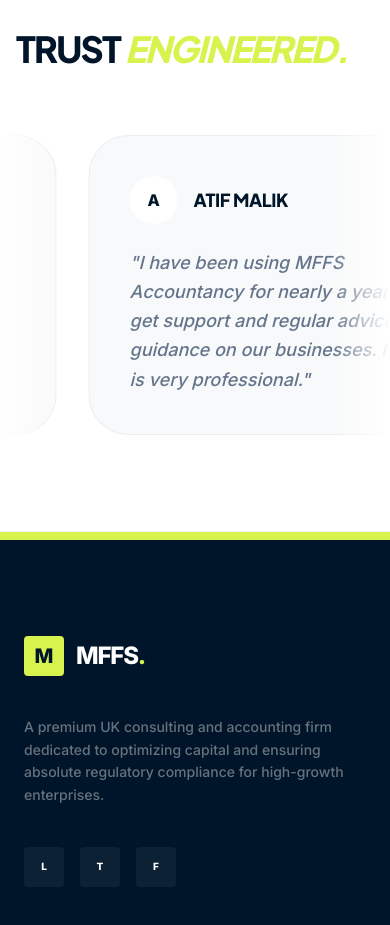
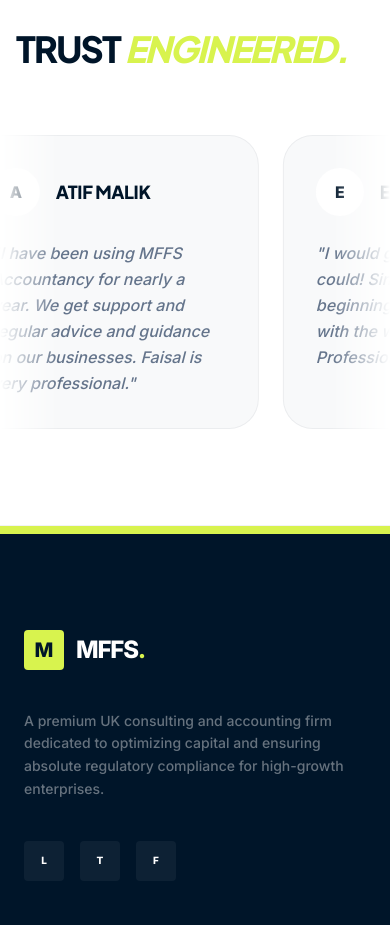
Before and after one commit to fuzaildev-ai/MFFS-Accountancy, a React (Create React App) app: page /legal/privacy in a window 390 px wide. Shown: the part 2583-3508 px from the top of the page. Built offline with nearby package versions, Linux system fonts and the light colour scheme; no server answers.

Commit message:
Fixed mobile responsiveness for LogoCloud and added pause-on-hover to Testimonials

```diff
--- a/src/components/LogoCloud.jsx
+++ b/src/components/LogoCloud.jsx
@@ -2,17 +2,17 @@
 
 export default function LogoCloud() {
   const auditFirms = [
-    { name: "Deloitte", icon: <span className="font-black text-4xl" style={{ color: "#86bc25" }}>Deloitte.</span> },
-    { name: "PwC", icon: <span className="font-black text-4xl" style={{ color: "#e0301e" }}>pwc</span> },
-    { name: "EY", icon: <span className="font-black text-4xl bg-[#ffe600] text-black px-2 py-1 leading-none">EY</span> },
-    { name: "KPMG", icon: <span className="font-black text-4xl" style={{ color: "#00338d" }}>KPMG</span> },
-    { name: "BDO", icon: <span className="font-black text-4xl" style={{ color: "#ed1a3b" }}>BDO</span> },
-    { name: "Grant Thornton", icon: <span className="font-bold text-3xl" style={{ color: "#4a2e8e" }}>Grant Thornton</span> },
-    { name: "RSM", icon: <span className="font-black text-4xl" style={{ color: "#00a3e0" }}>RSM</span> }
+    { name: "Deloitte", icon: <span className="font-black text-[10px] sm:text-lg md:text-3xl lg:text-4xl" style={{ color: "#86bc25" }}>Deloitte.</span> },
+    { name: "PwC", icon: <span className="font-black text-[10px] sm:text-lg md:text-3xl lg:text-4xl" style={{ color: "#e0301e" }}>pwc</span> },
+    { name: "EY", icon: <span className="font-black text-[10px] sm:text-lg md:text-3xl lg:text-4xl bg-[#ffe600] text-black px-1 md:px-2 py-0.5 md:py-1 leading-none">EY</span> },
+    { name: "KPMG", icon: <span className="font-black text-[10px] sm:text-lg md:text-3xl lg:text-4xl" style={{ color: "#00338d" }}>KPMG</span> },
+    { name: "BDO", icon: <span className="font-black text-[10px] sm:text-lg md:text-3xl lg:text-4xl" style={{ color: "#ed1a3b" }}>BDO</span> },
+    { name: "Grant Thornton", icon: <span className="font-bold text-[8px] sm:text-sm md:text-2xl lg:text-3xl text-center leading-tight whitespace-normal" style={{ color: "#4a2e8e" }}>Grant Thornton</span> },
+    { name: "RSM", icon: <span className="font-black text-[10px] sm:text-lg md:text-3xl lg:text-4xl" style={{ color: "#00a3e0" }}>RSM</span> }
   ];
 
   const logos = auditFirms.map((firm, i) => (
-    <div key={i} className="flex-shrink-0 w-[250px] flex items-center justify-center px-6 transition-all duration-500 hover:scale-110">
+    <div key={i} className="flex-shrink-0 w-[90px] sm:w-[120px] md:w-[200px] lg:w-[250px] flex items-center justify-center px-1 sm:px-4 md:px-6 transition-all duration-500 hover:scale-110">
        {firm.icon}
     </div>
   ));
--- a/src/components/Testimonials.jsx
+++ b/src/components/Testimonials.jsx
@@ -1,10 +1,9 @@
 import React from 'react';
-import { motion } from 'framer-motion';
 
 const TestimonialCard = ({ name, comment, company, initial }) => (
-  <div className="flex-shrink-0 w-[400px] whitespace-normal bg-brand-light p-10 rounded-[40px] border border-brand-primary/5 mr-8 group hover:bg-brand-primary hover:text-white transition-all duration-500 flex flex-col">
+  <div className="flex-shrink-0 w-[300px] sm:w-[400px] whitespace-normal bg-brand-light p-8 sm:p-10 rounded-[30px] sm:rounded-[40px] border border-brand-primary/5 mr-6 sm:mr-8 group/card hover:bg-brand-primary hover:text-white transition-all duration-500 flex flex-col">
     <div className="flex items-center gap-4 mb-6">
-       <div className="w-12 h-12 bg-white rounded-full flex items-center justify-center font-black text-brand-primary group-hover:bg-brand-accent group-hover:text-brand-primary transition-all">
+       <div className="w-12 h-12 bg-white rounded-full flex items-center justify-center font-black text-brand-primary group-hover/card:bg-brand-accent transition-all">
           {initial}
        </div>
        <div>
@@ -12,7 +11,7 @@
           {company && <p className="text-[10px] font-black uppercase tracking-widest text-brand-accent">{company}</p>}
        </div>
     </div>
-    <p className="text-slate-500 group-hover:text-white/70 text-lg leading-relaxed font-medium italic">
+    <p className="text-slate-500 group-hover/card:text-white/70 text-base sm:text-lg leading-relaxed font-medium italic">
       "{comment}"
     </p>
   </div>
@@ -39,17 +38,20 @@
          <h2 className="text-4xl md:text-7xl font-black text-brand-primary uppercase leading-tight">Trust <span className="text-brand-accent italic">Engineered.</span></h2>
       </div>
 
-      {/* Marquee Loop */}
-      <div className="flex w-full overflow-hidden [mask-image:linear-gradient(to_right,transparent,black_15%,black_85%,transparent)]">
-        <motion.div
-          animate={{ x: [0, -1600] }}
-          transition={{ duration: 30, repeat: Infinity, ease: "linear" }}
-          className="flex whitespace-nowrap"
-        >
-          {reviews.concat(reviews).map((r, i) => (
-            <TestimonialCard key={i} {...r} />
-          ))}
-        </motion.div>
+      {/* Marquee Loop (Pauses on Hover for Readability) */}
+      <div className="flex w-full overflow-hidden [mask-image:linear-gradient(to_right,transparent,black_15%,black_85%,transparent)] group">
+        <div className="flex w-fit animate-marquee group-hover:[animation-play-state:paused]">
+          <div className="flex">
+            {reviews.map((r, i) => (
+              <TestimonialCard key={i} {...r} />
+            ))}
+          </div>
+          <div className="flex">
+            {reviews.map((r, i) => (
+              <TestimonialCard key={i + 'dup'} {...r} />
+            ))}
+          </div>
+        </div>
       </div>
     </section>
   );
```
